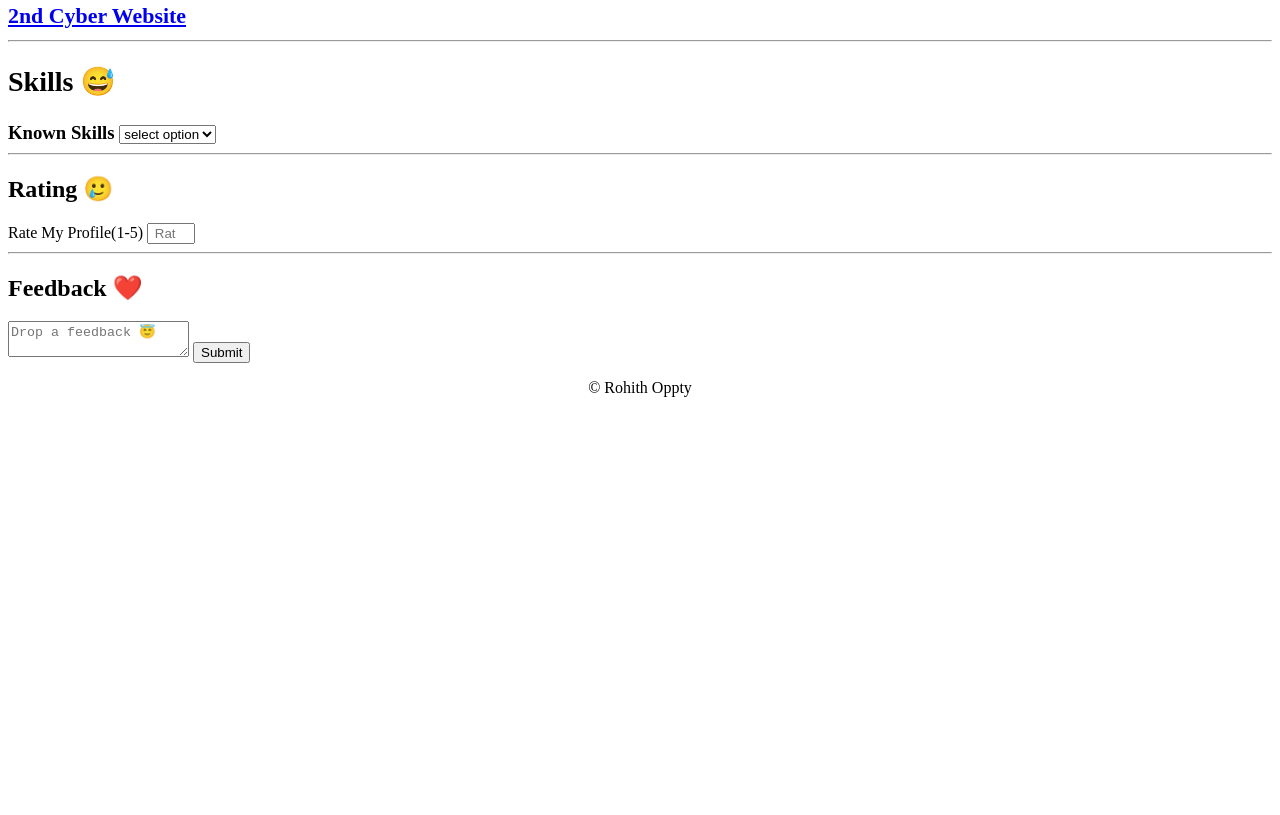
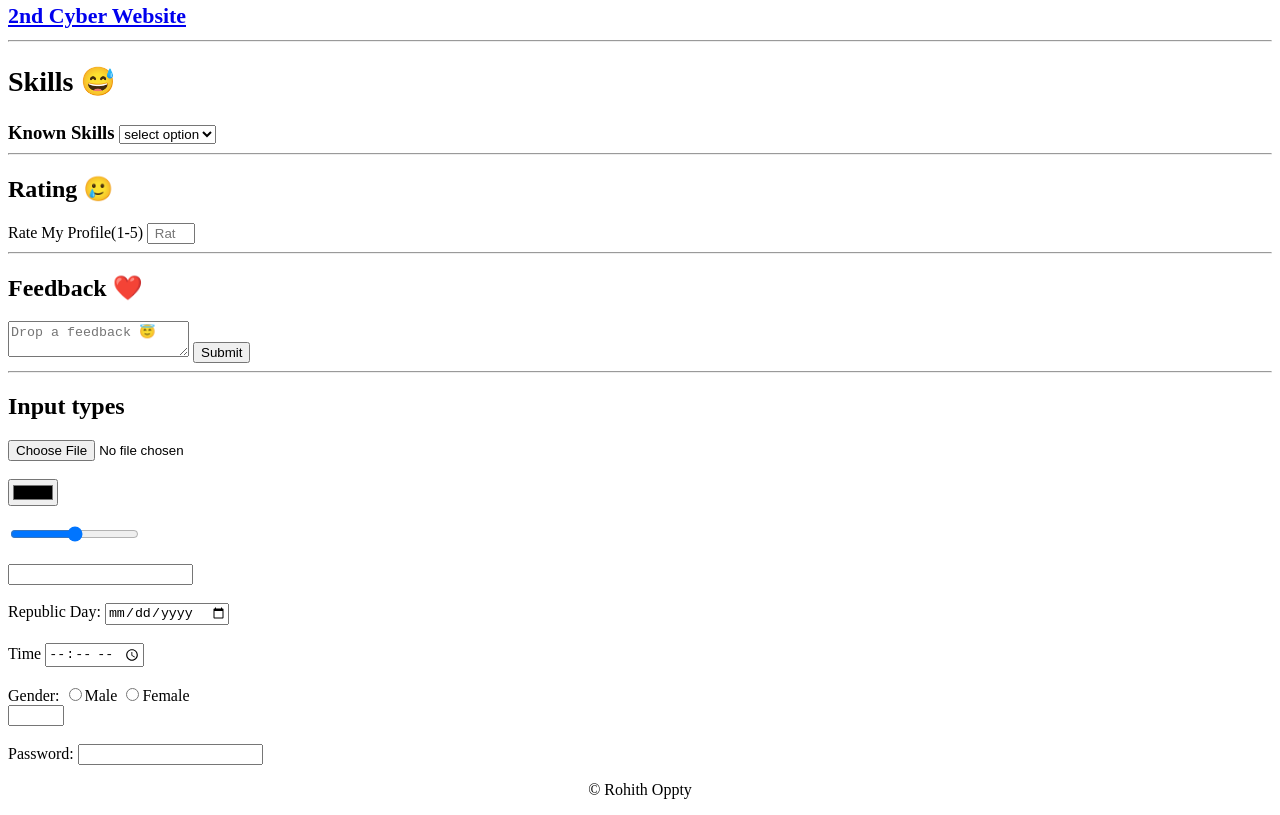
Before and after one commit to ramzanrohith/Oppty-Task, a plain HTML site: page Day 3 (30-04-26)/Task.html in a window 1280 px wide. Shown: the part 1742-2557 px from the top of the page. Before the commit the page ends 2155 px from the top, so only its background shows below. Drawn offline with Linux system fonts and the light colour scheme.

Commit message:
Day 3 Task

```diff
--- a/Day 3 (30-04-26)/Task.html
+++ b/Day 3 (30-04-26)/Task.html
@@ -104,7 +104,27 @@
         <label for="feedback"></label>
         <textarea name="Feedback" id="Feedback" placeholder="Drop a feedback 😇" required></textarea>
         <button type="submit">Submit</button>
-    </form>
+    </form><hr><h2>Input types</h2>
+    <input type="file"><br><br>
+    <input type="color"><br><br>
+    <input type="range"><br><br>
+    <input type="search"><br><br>
+    <label for="republic day">Republic Day:</label>
+    <input type="date" id="Republic Day" name="Republic Day"><br><br>
+    <label for="appt">Time</label> <input type="time" id="appt" name="appt">
+    <br><br>
+    <label for="gender">
+        Gender:
+        <input type="radio" name="gender" id="Male" value="Male">Male
+        <input type="radio" name="gender" id="Female" value="Female">Female
+    </label><br>
+     <input type="number" min="18" max="60">
+    <br><br>
+    <label for="password">
+        Password:
+        <input type="password" maxlength="10" pattern="[A-Za-z0-9]{@,$}" title="Must be least 8 characters long and contain only letters and special symbols">
+    </label>
+
     <p><center>&copy; Rohith Oppty</center></p>
 </body>
 </html>
```
